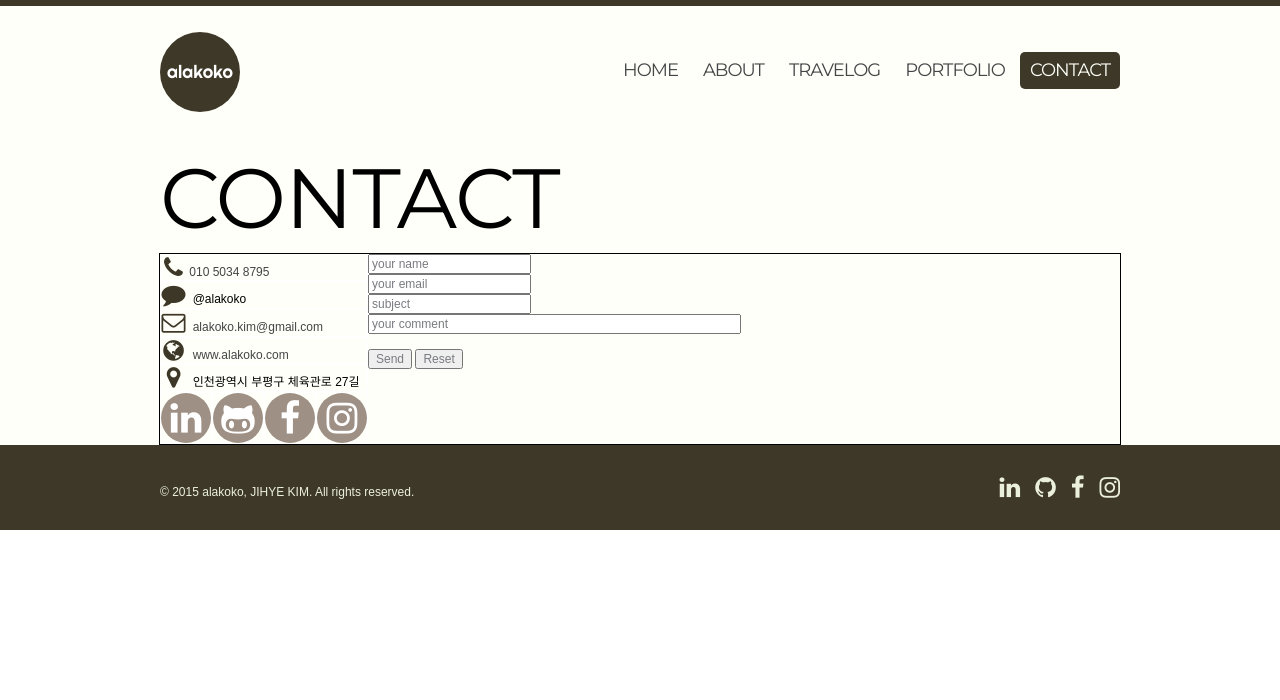
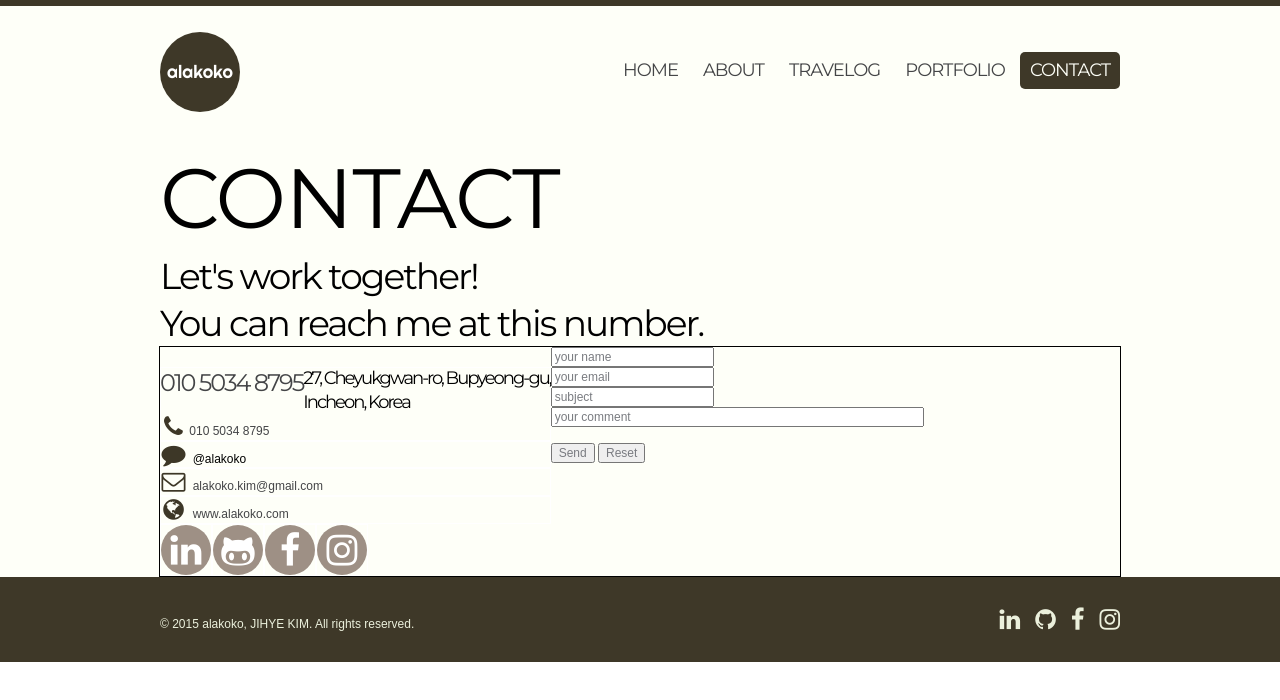
Before and after one commit to alakoko/alakoko.github.io, a website: page contact/contact.html in a window 1280 px wide. Drawn offline with nearby package versions, Linux system fonts and the light colour scheme.

Commit message:
contact 페이지 수정
contact 페이지 수정

```diff
--- a/contact/contact.html
+++ b/contact/contact.html
@@ -35,9 +35,20 @@
 			</header>
 			<div class="banner">
 				<h1 class="subject">CONTACT</h1>
+				<p>
+					Let's work together!<br>
+					You can reach me at this number.<br>
+				</p>
 			</div>
 			<div class="content">
 				<div class="contact_box">
+					<div class="mobile">
+						<a href="tel:010-5034-8795">010 5034 8795</a>
+					</div>
+					<div class="address">
+						27, Cheyukgwan-ro, Bupyeong-gu,<br>
+						Incheon, Korea
+					</div>
 					<ul class="contact">
 						<li><i class="fa fa-phone fa-2x"></i>&nbsp;<a href="tel:010-5034-8795">010 5034 8795</a></li>
 						<li><i class="fa fa-comment fa-2x"></i>&nbsp;
@@ -46,10 +57,7 @@
 						<li><i class="fa fa-envelope-o fa-2x"></i>&nbsp;
 							<a href="mailto:alakoko.kim@gmail.com">alakoko.kim@gmail.com</a></li>
 						<li><i class="fa fa-globe fa-2x"></i>&nbsp;
-							<a href="http://www.alakoko.com">www.alakoko.com</a></li>
-						<li>
-							<i class="fa fa-map-marker fa-2x"></i>&nbsp;
-								인천광역시 부평구 체육관로 27길
+							<a href="http://www.alakoko.com">www.alakoko.com</a>
 						</li>
 					</ul>
 					<ul class="follow_link">
--- a/css/contact.css
+++ b/css/contact.css
@@ -16,7 +16,7 @@
 	font-family: 'Montserrat', sans-serif;
 }
 .banner>p{
-	font-size: 7em;
+	font-size: 3em;
 	letter-spacing: -2px;
 	color: black;
 	font-family: 'Montserrat', sans-serif;
@@ -30,6 +30,21 @@
 }
 .contact_box{
 	float:left;
+	margin-top: 20px;
+}
+.contact_box>.mobile{
+	float:left;
+	font-size: 2em;
+	letter-spacing: -2px;
+	color: black;
+	font-family: 'Montserrat', sans-serif;
+}
+.contact_box>.address{
+	float:left;
+	font-size: 1.5em;
+	letter-spacing: -2px;
+	color: black;
+	font-family: 'Montserrat', sans-serif;
 }
 .contact>li>.fa{
 	color: #3D3727;
```
